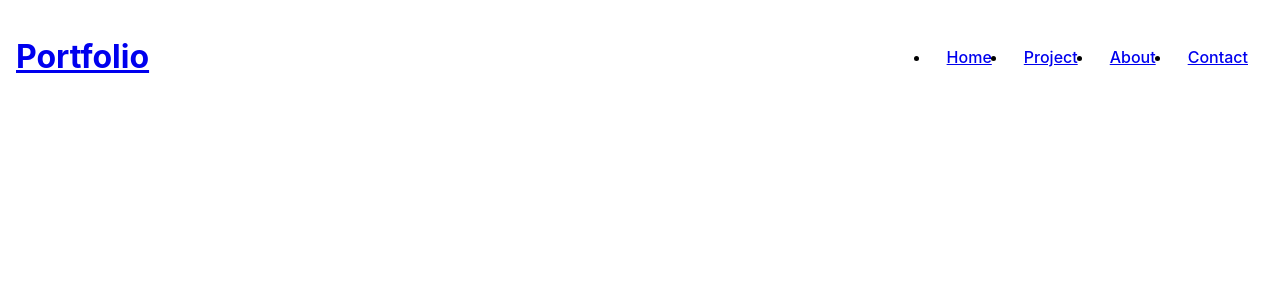
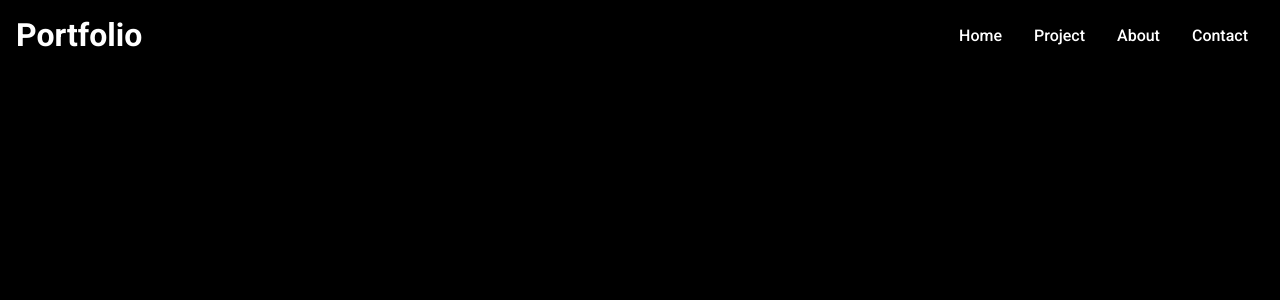
Before and after one commit to 19kevintran/19kevintran.github.io, a React (Create React App) app: page / in a window 1280 px wide. Shown: the top 300 px of the page. Built offline with nearby package versions, Linux system fonts and the light colour scheme.

Commit message:
basic ui

```diff
--- a/src/index.css
+++ b/src/index.css
@@ -1,13 +1,23 @@
-body {
+@import url('https://fonts.googleapis.com/css2?family=Roboto:ital,wght@0,100;0,300;0,400;0,500;0,700;0,900;1,100;1,300;1,400;1,500;1,700;1,900&display=swap');
+
+*{
   margin: 0;
-  font-family: -apple-system, BlinkMacSystemFont, 'Segoe UI', 'Roboto', 'Oxygen',
-    'Ubuntu', 'Cantarell', 'Fira Sans', 'Droid Sans', 'Helvetica Neue',
-    sans-serif;
-  -webkit-font-smoothing: antialiased;
-  -moz-osx-font-smoothing: grayscale;
+  padding: 0;
+  box-sizing: border-box;
+  font-family: 'Roboto', sans-serif;
 }
 
-code {
-  font-family: source-code-pro, Menlo, Monaco, Consolas, 'Courier New',
-    monospace;
+body{
+  background-color: rgb(0, 0, 0);
 }
+
+h1, h4, p,
+a{
+  color: rgb(255, 255, 255);
+  text-decoration: none;
+}
+
+ul{
+  list-style: none;
+
+}
```
